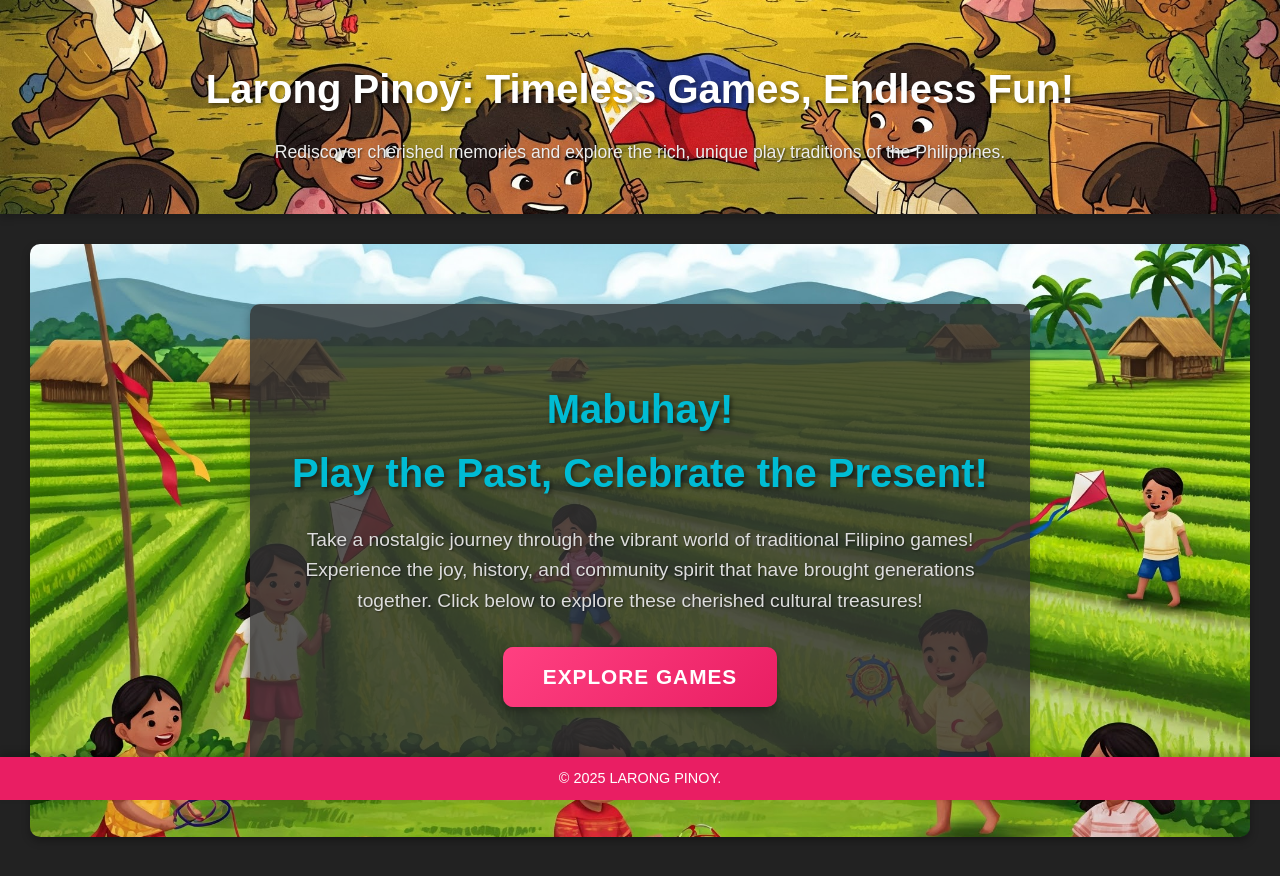
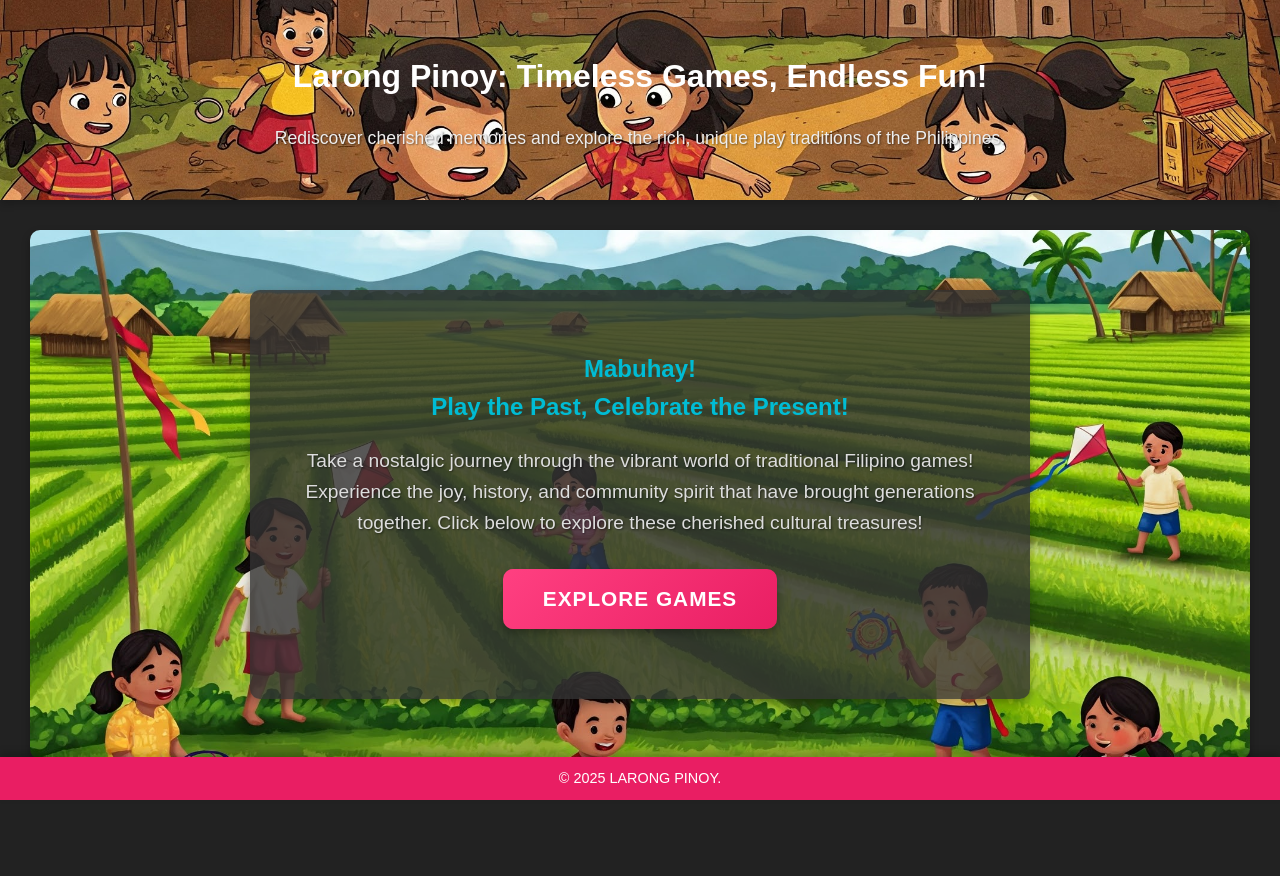
Before and after one commit to kurtlanzelot/Larong-Pinoy, a plain HTML site: page index.html in a window 1280 px wide. After the commit the page ends 819 px from the top, so only its background shows below. Drawn offline with Linux system fonts and the light colour scheme; a web font is replaced by a local one.

Commit message:
index.html

```diff
--- a/index.html
+++ b/index.html
@@ -6,8 +6,8 @@
     <title>Larong Pinoy</title>
     <style>
         @font-face {
-            font-family: 'HARDSIGNED Layered';
-            src: url('HARDSIGNED_Layered.ttf') format('truetype');
+            font-family: 'Arial Nova';
+            src: url('Arial') format('truetype');
             font-weight: normal;
             font-style: normal;
         }
@@ -26,7 +26,7 @@
         }
 
         header {
-            background-image: url(finalheadbg1.jpg);
+            background-image: url(finalheadbg2.jpg);
             background-size: cover;
             background-position: center;
             color: white;
@@ -36,10 +36,16 @@
         }
 
         header h1, #initial-content h2, #references-pad h2, #assessment-tools h2 {
-            font-family: 'HARDSIGNED Layered', sans-serif;
-            margin-bottom: 10px;
-            font-size: 2.5em;
-            text-shadow: 2px 2px 4px rgba(0, 0, 0, 0.5);
+             font-family: 'HARDSIGNED Layered', sans-serif;
+            margin-bottom: 10px;
+            font-size: 2.5em;
+            text-shadow: 2px 2px 4px rgba(0, 0, 0, 0.5);
+
+            box-shadow: 2px 2px 5px rgba(0, 0, 0, 0.3);
+            display: inline-block;
+            padding: 5px 15px;
+            border-radius: 5px;
+        }
         }
 
         .game-section h3, .how-to-play h4, .table-of-contents h4 {
```
